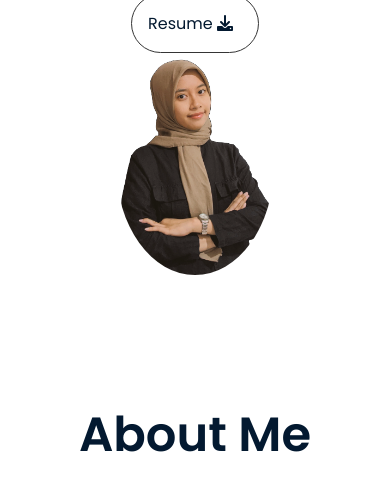
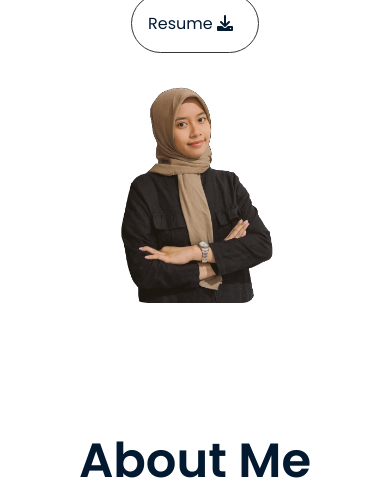
Before and after one commit to fitrinaf/fitrinaf.github.io, a plain HTML site: page index.html in a window 390 px wide. Shown: the part 374-854 px from the top of the page. Drawn offline with Linux system fonts and the light colour scheme; a web font is replaced by a local one.

Commit message:
Update style.css

```diff
--- a/style/style.css
+++ b/style/style.css
@@ -189,8 +189,8 @@ nav .mainMenu {
 }
 
 .section-profile > img{
-    width: 50%;
-    border-radius: 100%;
+    width: 70%;
+    border-radius: 20% 20%;
 
 
 }
@@ -511,7 +511,7 @@ footer {
         text-align: center;
     }
     .section-profile > img {
-        margin: 2px auto;
+        margin-top: 30px;
         max-width: 45%;
         height: 20%;
     }
```
